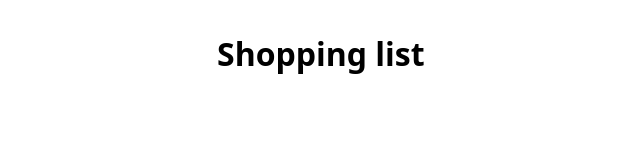
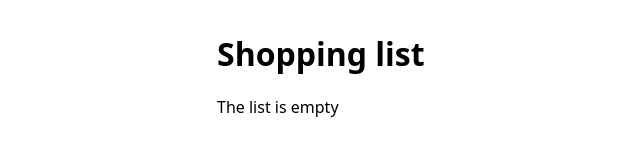
Before and after one commit to programistka/tdd-react-shopping-list, a React (Vite) app: page / in a window 1280 px wide. Shown: the top 168 px of the page, without its empty margins (167-807 px from the left). Built offline with nearby package versions, Linux system fonts and the light colour scheme.

Commit message:
Cycle 1 (green): empty list message

```diff
--- a/src/App.tsx
+++ b/src/App.tsx
@@ -1,5 +1,12 @@
+import { ShoppingList } from './components/ShoppingList'
+
 const App = () => {
-  return <h1>Shopping list</h1>
+  return (
+    <main>
+      <h1>Shopping list</h1>
+      <ShoppingList />
+    </main>
+  )
 }
 
 export default App
--- a/src/components/ShoppingList.tsx
+++ b/src/components/ShoppingList.tsx
@@ -1,3 +1,3 @@
 export const ShoppingList = () => {
-  return null
+  return <p>The list is empty</p>
 }
```
